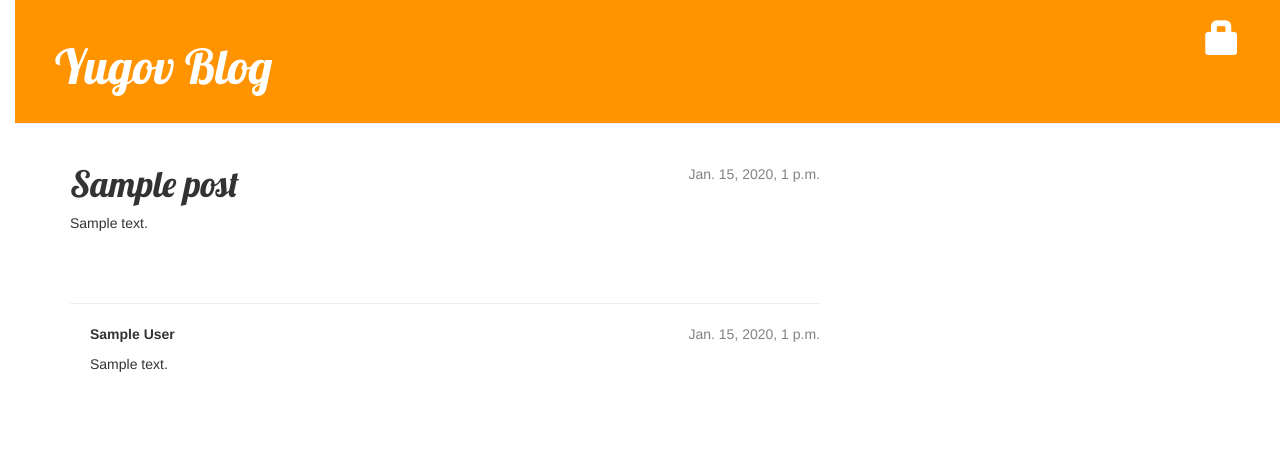
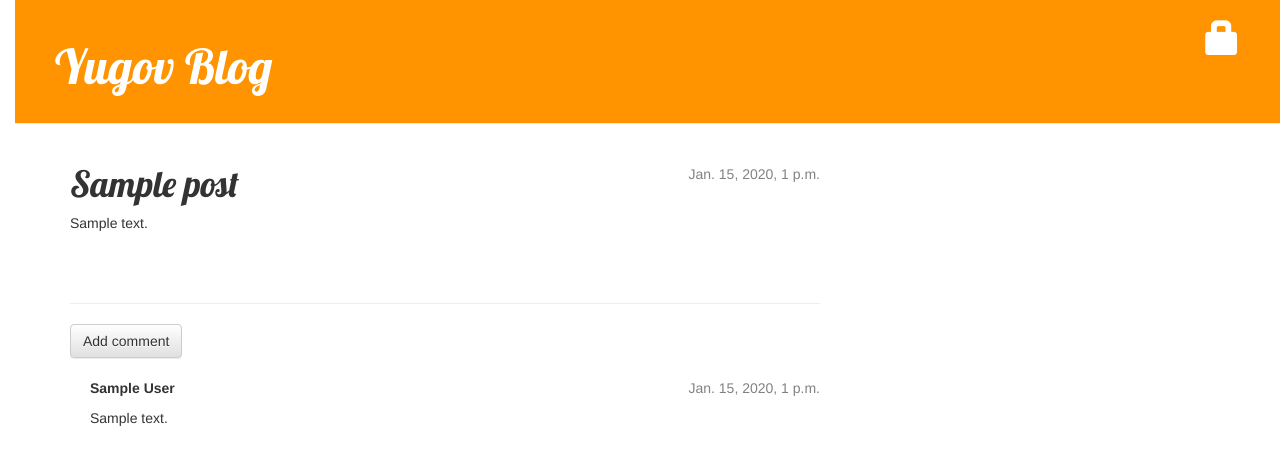
Before and after one commit to yugov/django-blog, a Django app: page /post/1/ in a window 1280 px wide. Shown: the top 465 px of the page. Run offline with Django 3.2, Linux system fonts and the light colour scheme; tables that the repository leaves empty hold one stand-in row (values such as "Sample post"); some libraries are stand-ins or nearby versions.

Commit message:
Add approved comments and comment form

```diff
--- a/blog/models.py
+++ b/blog/models.py
@@ -18,6 +18,9 @@ class Post(models.Model):
     def __str__(self):
         return self.title
 
+    def approved_comments(self):
+        return self.comments.filter(approved_comment=True)
+
 
 class Comment(models.Model):
     post = models.ForeignKey('blog.Post', related_name='comments')
--- a/blog/templates/blog/post_detail.html
+++ b/blog/templates/blog/post_detail.html
@@ -24,12 +24,21 @@
              <p>{{ post.text|linebreaksbr }}</p>
     </div>
 <hr>
+    <a class="btn btn-default" href="{% url 'add_comment_to_post' pk=post.pk %}">Add comment</a>
 {% for comment in post.comments.all %}
+    {% if user.is_authenticated or comment.approved_comment %}
     <div class="comment">
-        <div class="date">{{ comment.created_date }}</div>
+        <div class="date">
+            {{ comment.created_date }}
+            {% if not comment.approved_comment %}
+                <a class="btn btn-default" href="{% url 'comment_remove' pk=comment.pk %}"><span class="glyphicon glyphicon-remove"></span></a>
+                <a class="btn btn-default" href="{% url 'comment_approve' pk=comment.pk %}"><span class="glyphicon glyphicon-ok"></span></a>
+            {% endif %}
+        </div>
         <strong>{{ comment.author }}</strong>
         <p>{{ comment.text|linebreaks }}</p>
     </div>
+    {% endif %}
 {% empty %}
     <p>No comments here yet :(</p>
 {% endfor %}
--- a/blog/templates/blog/post_list.html
+++ b/blog/templates/blog/post_list.html
@@ -8,7 +8,7 @@
                 </div>
                 <h1><a href="{% url 'post_detail' pk=post.pk %}">{{ post.title }}</a></h1>
                 <p>{{ post.text|linebreaksbr }}</p>
-                <a href="{% url 'post_detail' pk=post.pk %}">Comments: {{ post.comments.count }}</a>
+                <a href="{% url 'post_detail' pk=post.pk %}">Comments: {{ post.approved_comments.count }}</a>
             </div>
         {% endfor %}
     {% endblock content %}
--- a/blog/urls.py
+++ b/blog/urls.py
@@ -10,4 +10,7 @@ urlpatterns = [
     url(r'^post/(?P<pk>[0-9]+)/delete/$', views.post_delete, name='post_delete'),
     url(r'^drafts/$', views.post_draft_list, name='post_draft_list'),
     url(r'^post/(?P<pk>\d+)/publish/$', views.post_publish, name='post_publish'),
+    url(r'^post/(?P<pk>\d+)/comment/$', views.add_comment_to_post, name='add_comment_to_post'),
+    url(r'^comment/(?P<pk>\d+)/approve/$', views.comment_approve, name='comment_approve'),
+    url(r'^comment/(?P<pk>\d+)/remove/$', views.comment_remove, name='comment_remove'),
 ]
--- a/blog/views.py
+++ b/blog/views.py
@@ -1,8 +1,8 @@
 from django.shortcuts import render
 from django.utils import timezone
-from .models import Post
+from .models import Post, Comment
 from django.shortcuts import render, get_object_or_404, redirect
-from .forms import PostForm
+from .forms import PostForm, CommentForm
 from django.contrib.auth.decorators import login_required
 
 
@@ -65,3 +65,31 @@ def post_publish(request, pk):
     post = get_object_or_404(Post, pk=pk)
     post.publish()
     return redirect('post_detail', pk=pk)
+
+
+def add_comment_to_post(request, pk):
+    post = get_object_or_404(Post, pk=pk)
+    if request.method == "POST":
+        form = CommentForm(request.POST)
+        if form.is_valid():
+            comment = form.save(commit=False)
+            comment.post = post
+            comment.save()
+            return redirect('post_detail', pk=post.pk)
+    else:
+        form = CommentForm()
+    return render(request, 'blog/add_comment_to_post.html', {'form': form})
+
+
+@login_required
+def comment_approve(request, pk):
+    comment = get_object_or_404(Comment, pk=pk)
+    comment.approve()
+    return redirect('post_detail', pk=comment.post.pk)
+
+
+@login_required
+def comment_remove(request, pk):
+    comment = get_object_or_404(Comment, pk=pk)
+    comment.delete()
+    return redirect('post_detail', pk=comment.post.pk)
```
Also changed, not shown: blog/forms.py (+7 -1 lines), blog/templates/blog/add_comment_to_post.html (added, +9 -0 lines).
